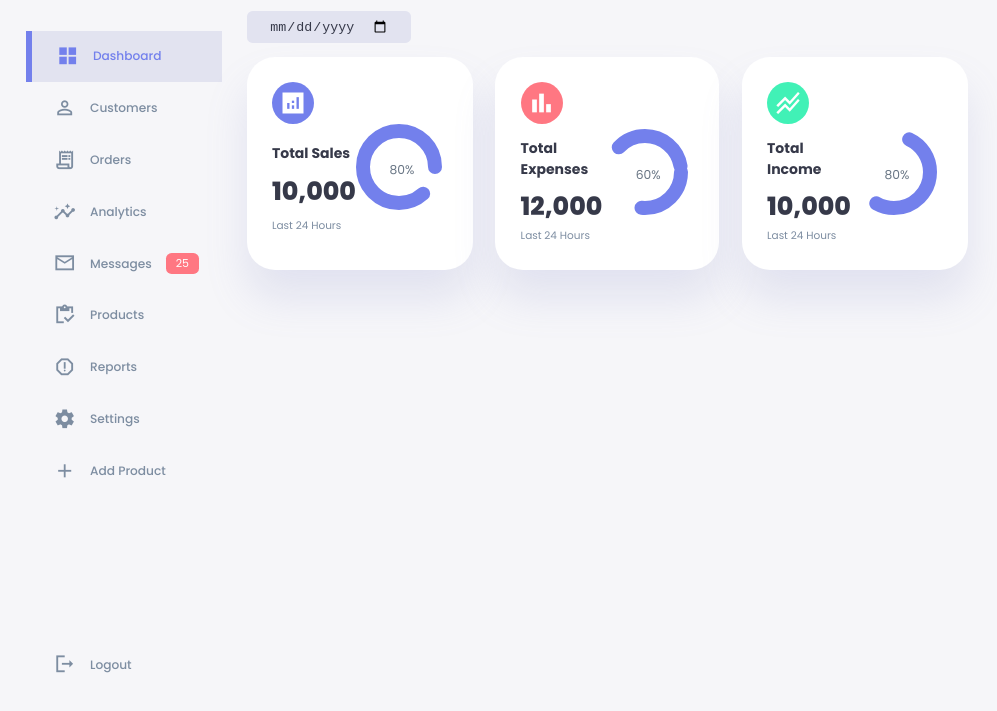
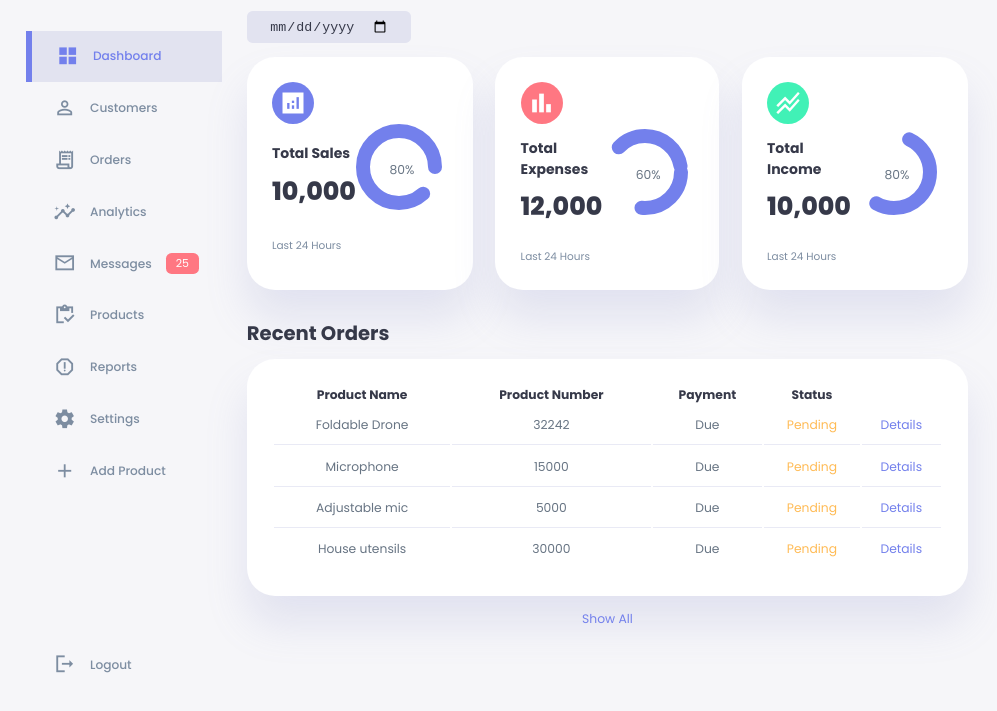
Before and after one commit to MichelAtieno/Dashbpard_Template_v5, a plain HTML site: page index.html in a window 1280 px wide. Shown: the part 61-772 px from the top of the page, without its empty margins (0-997 px from the left). Drawn offline with Linux system fonts and the light colour scheme.

Commit message:
Add table section

```diff
--- a/index.html
+++ b/index.html
@@ -171,6 +171,55 @@
                 </div>
                 <!-- END OF INCOME-->
             </div>
+
+
+            <!-------ORDER TABLE----------->
+            <div class="recent-orders">
+                <h2>Recent Orders</h2>
+                <table>
+                    <thead>
+                        <tr>
+                            <th>Product Name</th>
+                            <th>Product Number</th>
+                            <th>Payment</th>
+                            <th>Status</th>
+                            <th></th>
+                        </tr>
+                    </thead>
+                    <tbody>
+                        <tr>
+                            <td>Foldable Drone</td>
+                            <td>32242</td>
+                            <td>Due</td>
+                            <td class="warning">Pending</td>
+                            <td class="primary">Details</td>
+                        </tr>
+                        <tr>
+                            <td>Microphone</td>
+                            <td>15000</td>
+                            <td>Due</td>
+                            <td class="warning">Pending</td>
+                            <td class="primary">Details</td>
+                        </tr>
+                        <tr>
+                            <td>Adjustable mic</td>
+                            <td>5000</td>
+                            <td>Due</td>
+                            <td class="warning">Pending</td>
+                            <td class="primary">Details</td>
+                        </tr>
+                        <tr>
+                            <td>House utensils</td>
+                            <td>30000</td>
+                            <td>Due</td>
+                            <td class="warning">Pending</td>
+                            <td class="primary">Details</td>
+                        </tr>
+
+                    </tbody>
+                </table>
+                <a href="#">Show All</a>
+            </div>
         </main>
     </div>
 </body>
--- a/style.css
+++ b/style.css
@@ -336,3 +336,47 @@ main .insights .progress .number {
     justify-content: center;
     align-items: center;
 }
+
+main .insights small {
+    margin-top: 1.6rem;
+    display: block;
+}
+
+main .recent-orders {
+    margin-top: 2rem;
+}
+
+main .recent-orders h2{
+    margin-bottom: 0.8rem;
+}
+
+main .recent-orders table {
+    background: var(--color-white);
+    width: 100%;
+    border-radius: var(--card-border-radius);
+    padding: var(--card-padding);
+    text-align: center;
+    box-shadow: var(--box-shadow);
+    transition: all 300ms ease;
+}
+
+main .recent-orders table:hover {
+    box-shadow: none;
+}
+
+main table tbody td {
+    height: 2.8rem;
+    border-bottom: 1px solid var(--color-light);
+    color: var(--color-dark-variant);
+}
+
+main table tbody tr:last-child td{
+    border: none;
+}
+
+main .recent-orders a {
+    text-align: center;
+    display: block;
+    margin: 1rem auto;
+    color: var(--color-primary);
+}
```
